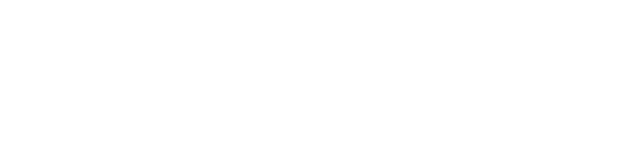
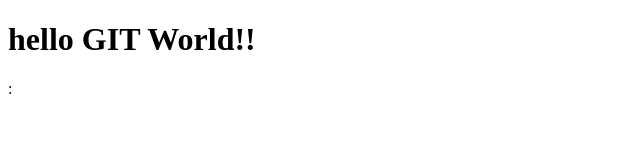
Before and after one commit to spnix80/git_test, a plain HTML site: page index.htm in a window 1280 px wide. Shown: the whole page, without its empty margins (0-640 px from the left). Drawn offline with Linux system fonts and the light colour scheme.

Commit message:
second commit

```diff
--- a/index.htm
+++ b/index.htm
@@ -6,6 +6,7 @@
 		<title>page jyp Title</title>
 	</head>
 	<body>
+		<h1>hello GIT World!!</h1>:
 	</body>
 
 </html>
```
